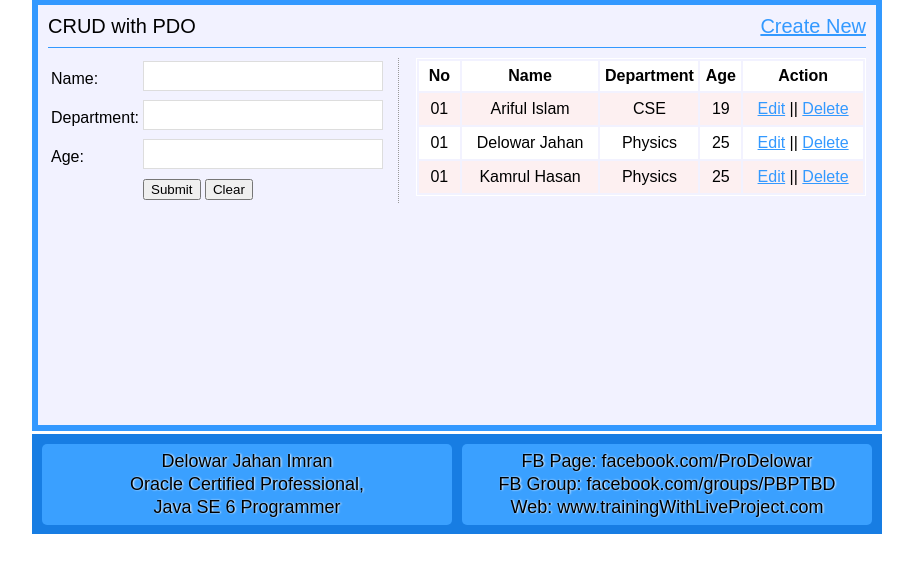
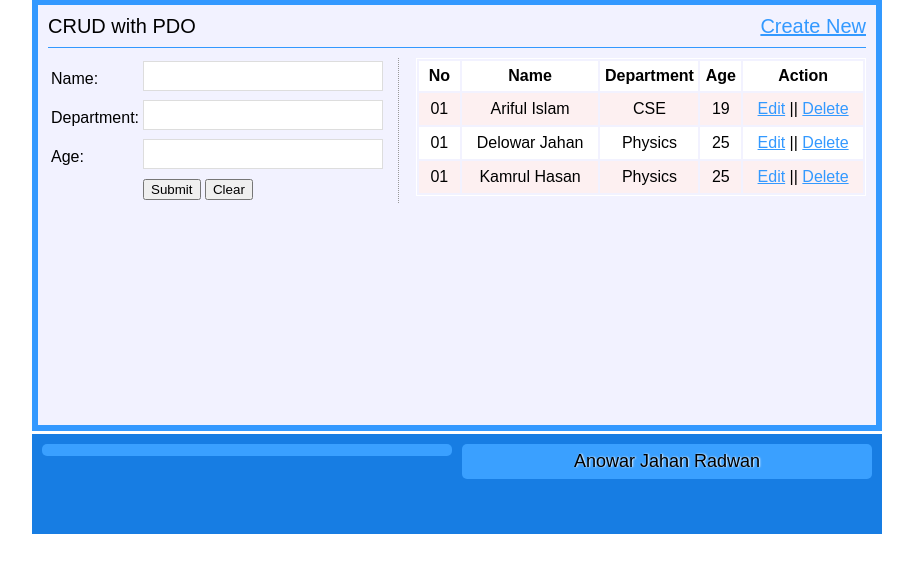
Before and after one commit to AjRadwan/CRUD-With-PHP-PDO, a PHP site: page / in a window 1280 px wide. Shown: the part 84-657 px from the top of the page, without its empty margins (183-1096 px from the left). Run offline with PHP 8.4, Linux system fonts and the light colour scheme.

```diff
--- /dev/null
+++ b/classes/config.php
@@ -0,0 +1,6 @@
+<?php
+define("DB_HOST", "localhost");
+define("DB_NAME", "db_student");
+define("DB_USER", "root");
+define("DB_PASSWORD", "");
+?>
--- a/inc/footer.php
+++ b/inc/footer.php
@@ -2,15 +2,11 @@
 
   <footer class="footeroption">
 	  <section class="footerone">
-	  <p>Delowar Jahan Imran</p>
-	  <p>Oracle Certified Professional,</p>
-	  <p>Java SE 6 Programmer</p>
+
 
 	  </section>
 	  <section class="footerone">
-		  <p>FB Page: facebook.com/ProDelowar</p>
-		  <p>FB Group: facebook.com/groups/PBPTBD</p>
-		  <p>Web: www.trainingWithLiveProject.com</p>
+		 <p>Anowar Jahan Radwan</p>
 	  </section>
   </footer>
 
--- a/inc/header.php
+++ b/inc/header.php
@@ -4,6 +4,9 @@
   <meta http-equiv="Content-Type" content="text/html; charset=UTF-8" />
   <title>Object-Oriented PHP for Beginners</title>
 <style>
+*{
+background-color: ;
+  }
 body {font-family: arial;font-size: 15px;line-height: 18px;margin: 0 auto;width: 850px;}
 a{color:#3399FF;}
 .headeroption {background: #3399ff url("img/php.png") no-repeat scroll 56px 18px;height: 80px;overflow: hidden;padding-left: 160px;}
```
